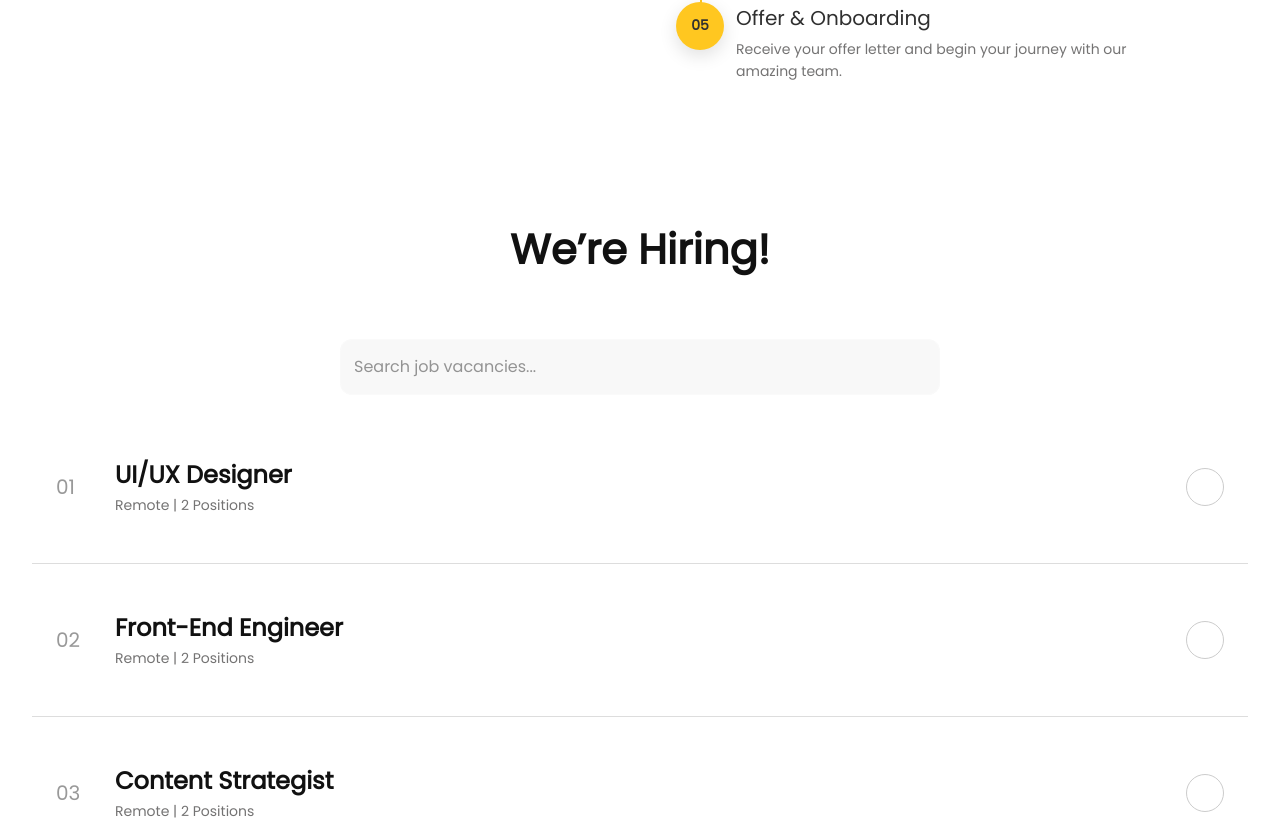
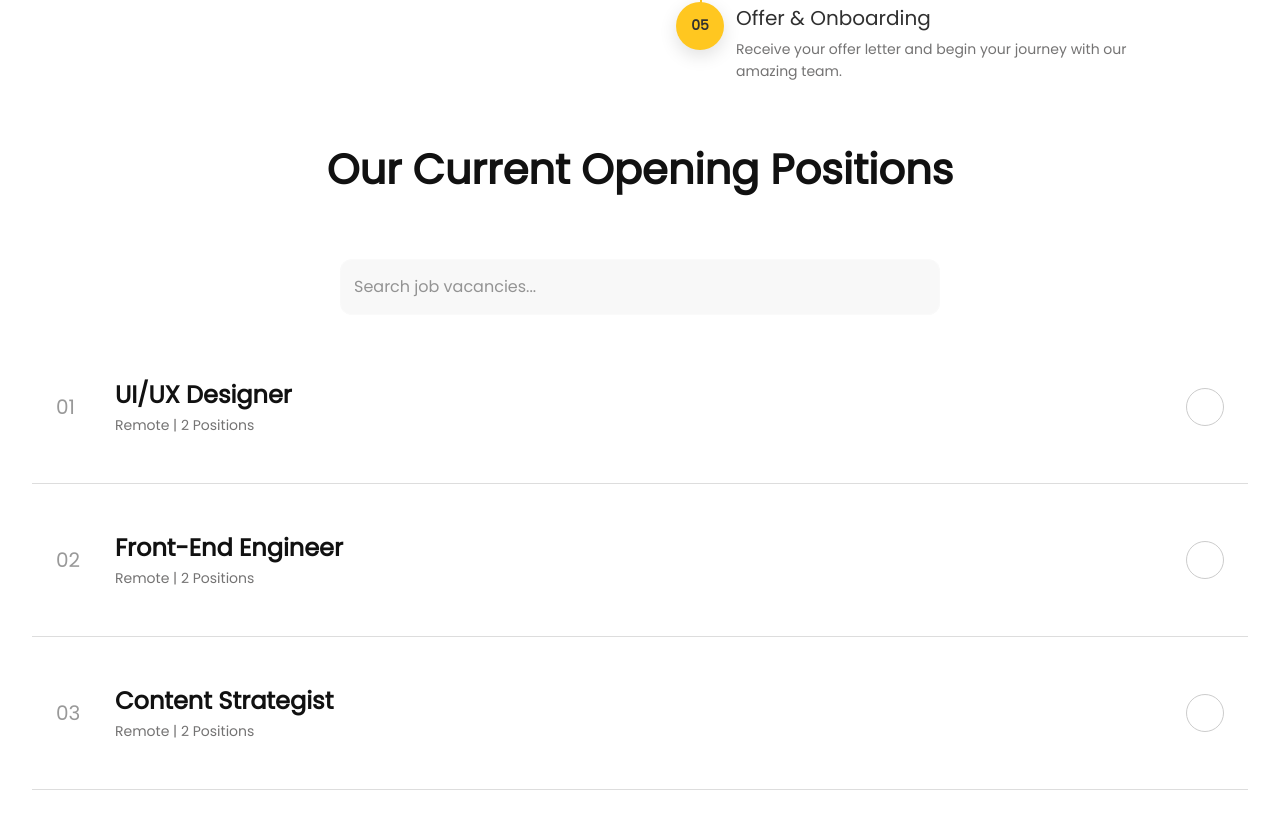
Before and after one commit to VihiThejan/company-web, a Next.js app: page /careers in a window 1280 px wide. Shown: the part 2928-3746 px from the top of the page. Built offline with nearby package versions, Linux system fonts and the light colour scheme; some icons are missing; a web font is replaced by a local one; what @mui/material-nextjs would draw is missing.

Commit message:
`Refactor Vacancies component styles: update padding, transition duration, and header text.`

```diff
--- a/src/components/other/careerUi/Vacancies.jsx
+++ b/src/components/other/careerUi/Vacancies.jsx
@@ -41,7 +41,7 @@ export default function Vacancies() {
   };
 
   return (
-    <Box sx={{ py: 10, px: { xs: 2, md: 4 }, bgcolor: '#fff', width: '100%' }}>
+    <Box sx={{ py: 0, px: { xs: 2, md: 4 }, bgcolor: '#fff', width: '100%' }}>
       {/* Header */}
       <Box sx={{ textAlign: 'center', mb: 8 }}>
         <Typography
@@ -52,7 +52,7 @@ export default function Vacancies() {
             color: '#111',
           }}
         >
-          We’re Hiring!
+          Our Current Opening Positions
         </Typography>
       </Box>
 
@@ -168,7 +168,7 @@ export default function Vacancies() {
                       marginLeft: '1rem',
                       border: `1px solid ${isOpen ? '#111' : '#ccc'}`,
                       backgroundColor: isOpen ? '#111' : 'transparent',
-                      transition: 'all 0.25s ease',
+                      transition: 'all 0.12s ease',
                     }}
                   >
                     <ArrowForwardIosIcon
```
